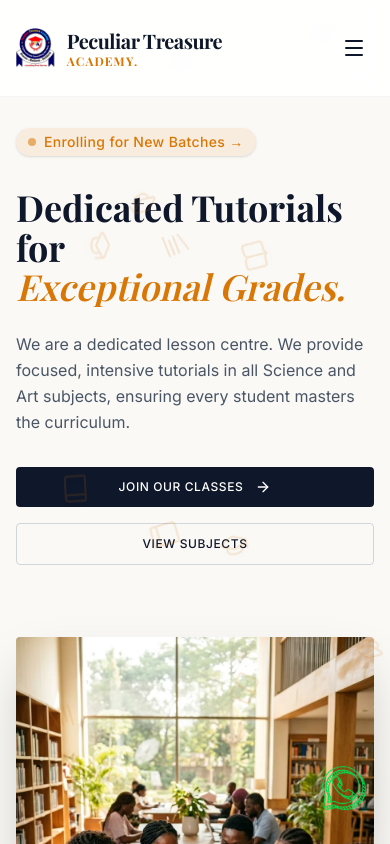
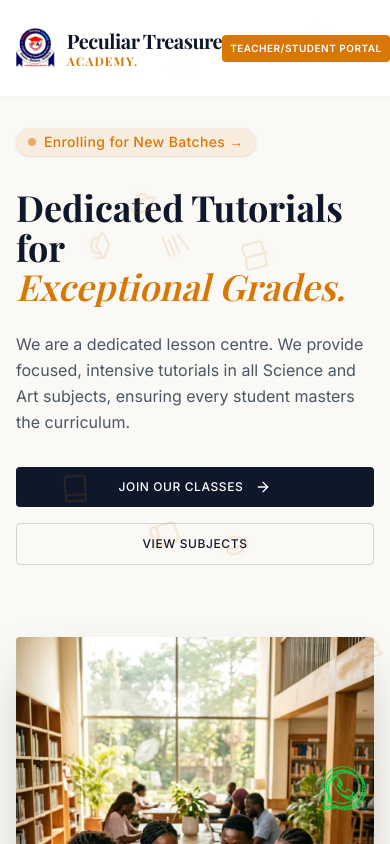
Before and after one commit to DavidDeez/peculiar_treasure_academy, a React (Vite) app: page / in a window 390 px wide. Shown: the top 844 px of the page. Built offline with nearby package versions, Linux system fonts and the light colour scheme; no server answers; a web font is replaced by a local one.

Commit message:
Add Teacher/Student Portal button directly to mobile navbar

```diff
--- a/src/components/Navbar.tsx
+++ b/src/components/Navbar.tsx
@@ -91,7 +91,7 @@ const Navbar: React.FC<NavbarProps> = ({ onOpenPortal }) => {
               <a href="#courses" className="text-sm tracking-wide text-gray-600 hover:text-brand-gold transition-colors uppercase font-medium">Academics</a>
               {onOpenPortal && (
                 <button onClick={onOpenPortal} className="text-sm tracking-wide text-brand-gold hover:text-yellow-600 transition-colors uppercase font-bold flex items-center">
-                  Student Portal
+                  Teacher/Student Portal
                 </button>
               )}
               <a href="#contact" className="bg-brand-dark text-white px-6 py-2.5 text-sm uppercase tracking-wider font-medium hover:bg-gray-800 transition-colors">
@@ -100,8 +100,16 @@ const Navbar: React.FC<NavbarProps> = ({ onOpenPortal }) => {
             </div>
 
             {/* Mobile menu button */}
-            <div className="md:hidden">
-              <button onClick={toggleMenu} className="text-brand-dark p-2">
+            <div className="md:hidden flex items-center gap-2">
+              {onOpenPortal && (
+                <button
+                  onClick={onOpenPortal}
+                  className="text-[10px] font-bold text-white bg-brand-gold px-2 py-1.5 rounded uppercase tracking-wider whitespace-nowrap"
+                >
+                  Teacher/Student Portal
+                </button>
+              )}
+              <button onClick={toggleMenu} className="text-brand-dark p-1">
                 {isOpen ? <X className="h-6 w-6" /> : <Menu className="h-6 w-6" />}
               </button>
             </div>
@@ -116,7 +124,7 @@ const Navbar: React.FC<NavbarProps> = ({ onOpenPortal }) => {
               <a href="#courses" onClick={toggleMenu} className="block text-gray-800 text-lg font-serif">Academics</a>
               <a href="#features" onClick={toggleMenu} className="block text-gray-800 text-lg font-serif">The Experience</a>
               {onOpenPortal && (
-                <button onClick={() => { toggleMenu(); onOpenPortal(); }} className="block w-full text-left text-brand-gold text-lg font-serif font-bold">Student Portal</button>
+                <button onClick={() => { toggleMenu(); onOpenPortal(); }} className="block w-full text-left text-brand-gold text-lg font-serif font-bold">Teacher/Student Portal</button>
               )}
               <a href="#contact" onClick={toggleMenu} className="block text-brand-gold text-lg font-serif italic">Admissions</a>
             </div>
```
